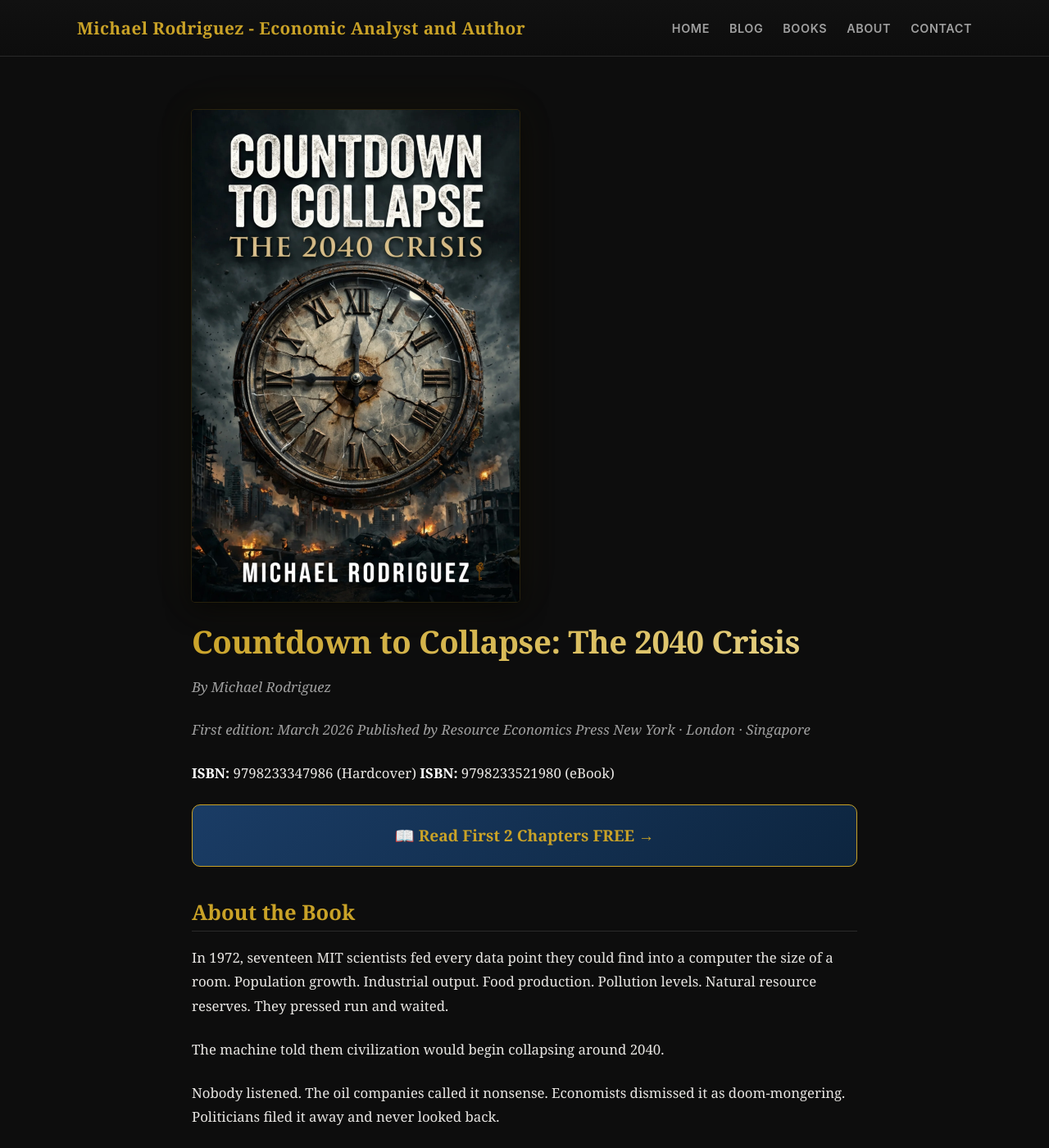
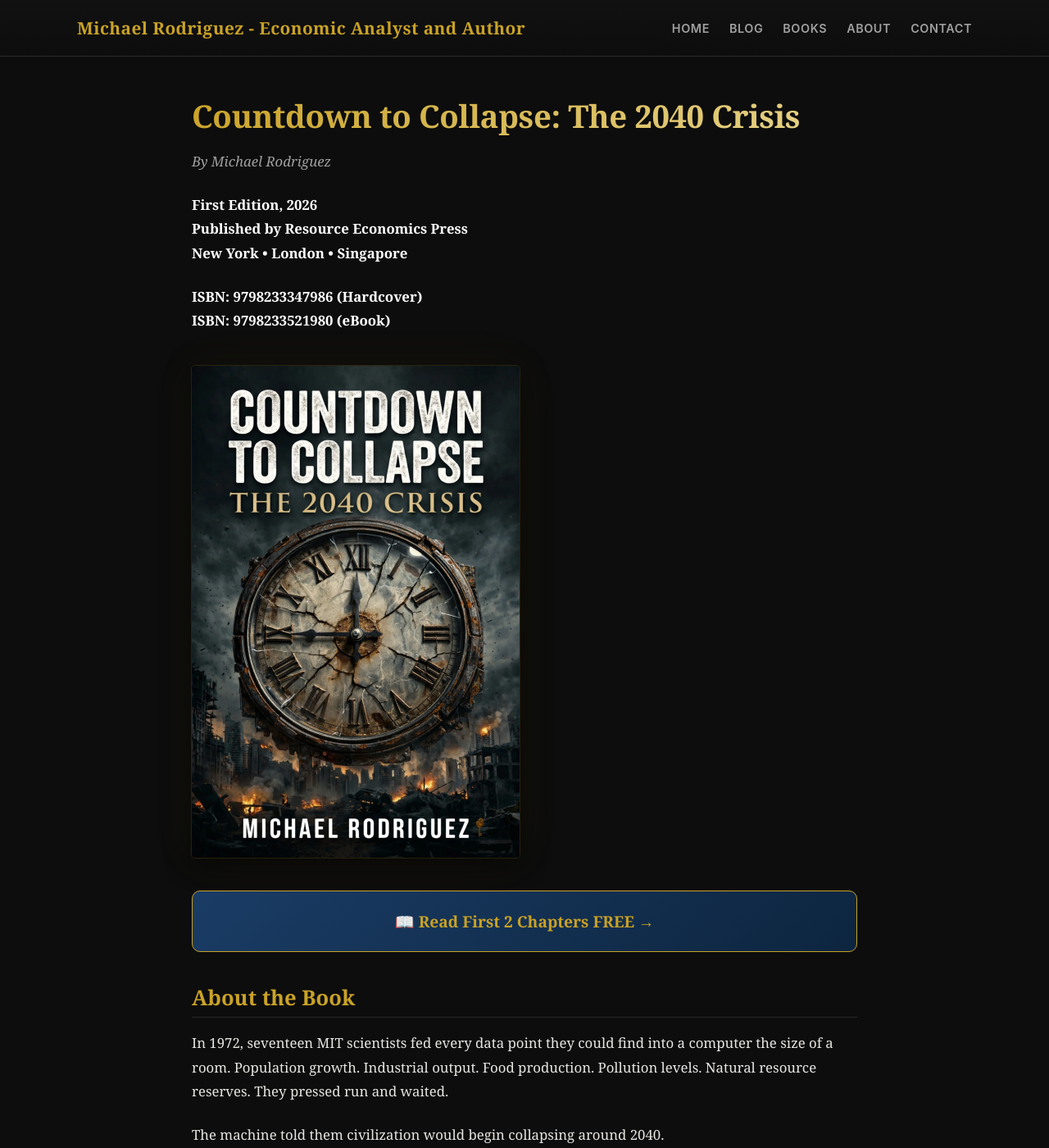
Before and after one commit to Zews123/michael-rodriguez-books, a Jekyll site: the page built from books/Countdown_2040.md, in a window 1280 px wide and 1400 px high. Shown: the whole window at 82% size. Built offline with Jekyll 4.4.1, drawn with Linux system fonts in a browser that asks for light colours; some of the changed text lies outside the part shown.

Commit message:
Align Countdown_2040 book page with Shadows_of_Power template
- Cover: div wrapper with srcset, box-shadow, loading=eager
- Publisher info: bold format matching template
- ISBN: full bold lines
- CSS: remove extra .social-share rule
- Social share: use Jekyll variables instead of hardcoded URLs
- Newsletter: light style with button link (matching template)
- Libraries: h2 heading (not h3)
- Amazon button: 🛒 emoji
- Remove HTML comments, trailing slashes, extra YAML date field
- Remove book:release_date meta tag

Co-authored-by: Copilot <223556219+Copilot@users.noreply.github.com>

```diff
--- a/books/Countdown_2040.md
+++ b/books/Countdown_2040.md
@@ -2,23 +2,20 @@
 layout: default
 title: "Countdown to Collapse | Michael Rodriguez"
 description: "A 1972 computer model predicted civilizational decline by 2040. Fifty years of data prove it right. Examine the evidence."
-canonical_url: "https://michaelrodriguezbooks.com/books/Countdown_2040/"
+canonical_url: "https://michaelrodriguezbooks.com/books/Countdown_2040"
 image: "https://michaelrodriguezbooks.com/assets/images/Countdown_2040.webp"
 author: "Michael Rodriguez"
-date: 2026-03-04
 date_published: "2026-03-04"
 date_modified: "2026-03-04"
 ---
 
-<!-- Preload critical resources -->
 <link rel="preload" href="https://michaelrodriguezbooks.com/assets/images/Countdown_2040.webp" as="image" fetchpriority="high">
 <link rel="preconnect" href="https://fonts.googleapis.com" crossorigin>
 <link rel="preconnect" href="https://www.amazon.com">
 <link rel="dns-prefetch" href="https://www.amazon.com">
 
-<!-- Critical CSS inline -->
 <style>
-.book-btn{background:#1a3c65;color:#fff;padding:10px 16px;border-radius:6px;text-decoration:none;font-weight:700;display:inline-block;text-align:center;min-width:110px;border:0}.book-btn:hover{text-decoration:none;color:#fff;opacity:0.9}.book-btn-amazon{background:#ff9900}.book-btn-apple{background:#000}.book-btn-kobo{background:#1e90ff}.book-btn-bn{background:#2e8b57}.book-btn-smash{background:#ff6347}.book-buttons{display:flex;flex-wrap:wrap;gap:10px;margin-bottom:15px}.social-share a{display:inline-block;margin-right:15px;font-size:24px;text-decoration:none}@media (max-width:768px){.book-buttons{flex-direction:column}.book-btn{width:100%;margin-bottom:5px}}
+.book-btn{background:#1a3c65;color:#fff;padding:10px 16px;border-radius:6px;text-decoration:none;font-weight:700;display:inline-block;text-align:center;min-width:110px;border:0}.book-btn:hover{text-decoration:none;color:#fff;opacity:0.9}.book-btn-amazon{background:#ff9900}.book-btn-apple{background:#000}.book-btn-kobo{background:#1e90ff}.book-btn-bn{background:#2e8b57}.book-btn-smash{background:#ff6347}.book-buttons{display:flex;flex-wrap:wrap;gap:10px;margin-bottom:15px}@media (max-width:768px){.book-buttons{flex-direction:column}.book-btn{width:100%;margin-bottom:5px}}
 </style>
 
 <!-- Open Graph -->
@@ -28,11 +25,10 @@ date_modified: "2026-03-04"
 <meta property="og:image" content="https://michaelrodriguezbooks.com/assets/images/Countdown_2040.webp">
 <meta property="og:image:width" content="400">
 <meta property="og:image:height" content="600">
-<meta property="og:url" content="https://michaelrodriguezbooks.com/books/Countdown_2040/">
+<meta property="og:url" content="https://michaelrodriguezbooks.com/books/Countdown_2040">
 <meta property="og:site_name" content="Michael Rodriguez Books">
 <meta property="book:author" content="Michael Rodriguez">
 <meta property="book:isbn" content="9798233521980">
-<meta property="book:release_date" content="2026-03-04">
 
 <!-- Twitter Cards -->
 <meta name="twitter:card" content="summary_large_image">
@@ -43,21 +39,27 @@ date_modified: "2026-03-04"
 <meta name="twitter:creator" content="@MRodriguezBooks">
 <meta name="twitter:site" content="@MRodriguezBooks">
 
-<img src="https://michaelrodriguezbooks.com/assets/images/Countdown_2040.webp"
-     alt="Countdown to Collapse: The 2040 Crisis by Michael Rodriguez — nonfiction book cover"
-     class="book-cover" width="400" height="600"
-     loading="lazy" decoding="async">
-
 # Countdown to Collapse: The 2040 Crisis
 
 *By Michael Rodriguez*
 
-*First edition: March 2026
-Published by Resource Economics Press
-New York · London · Singapore*
+**First Edition, 2026**
+**Published by Resource Economics Press**
+**New York • London • Singapore**
 
-**ISBN:** 9798233347986 (Hardcover)
-**ISBN:** 9798233521980 (eBook)
+**ISBN: 9798233347986 (Hardcover)**
+**ISBN: 9798233521980 (eBook)**
+
+<div class="book-cover-container" style="text-align: center; margin: 30px 0;">
+<img src="https://michaelrodriguezbooks.com/assets/images/Countdown_2040.webp"
+     srcset="https://michaelrodriguezbooks.com/assets/images/Countdown_2040.webp 400w,
+             https://michaelrodriguezbooks.com/assets/images/Countdown_2040.webp 800w"
+     sizes="(max-width: 600px) 400px, 560px"
+     alt="Countdown to Collapse: The 2040 Crisis by Michael Rodriguez — nonfiction book cover"
+     width="400" height="600"
+     loading="eager" fetchpriority="high" decoding="async"
+     class="book-cover" style="box-shadow: 0 4px 20px rgba(0,0,0,0.15); border-radius: 8px;">
+</div>
 
 <div style="background: linear-gradient(135deg, #1a3c65 0%, #0d253f 100%); padding: 20px 25px; border-radius: 10px; margin: 20px 0; border: 1px solid #c9a227; text-align: center;">
   <a href="{{ site.baseurl }}/books/free-chapter-countdown-2040" style="color: #c9a227; font-size: 1.2rem; font-weight: 700; text-decoration: none;">📖 Read First 2 Chapters FREE →</a>
@@ -119,13 +121,13 @@ His investigative methodology combines academic research with forensic analysis
 ## Get Your Copy Today
 
 <div class="book-buttons">
-  <a href="https://www.amazon.com/dp/B0GR5XB7WR/" class="book-btn book-btn-amazon" target="_blank" rel="noopener noreferrer"><span style="font-size:16px;">📦</span> Amazon</a>
+  <a href="https://www.amazon.com/dp/B0GR5XB7WR/" class="book-btn book-btn-amazon" target="_blank" rel="noopener noreferrer">🛒 Amazon</a>
   <a href="https://books.apple.com/us/book/countdown-to-collapse-the-2040-crisis/id6759903546" class="book-btn book-btn-apple" target="_blank" rel="noopener noreferrer">🍎 Apple Books</a>
   <a href="https://www.kobo.com/us/en/ebook/countdown-to-collapse-the-2040-crisis" class="book-btn book-btn-kobo" target="_blank" rel="noopener noreferrer">📖 Kobo</a>
   <a href="https://www.barnesandnoble.com/w/countdown-to-collapse-michael-rodriguez/1149595212" class="book-btn book-btn-bn" target="_blank" rel="noopener noreferrer">🏪 Barnes & Noble</a>
 </div>
 
-### Libraries & Digital Collections
+## Libraries & Digital Collections
 
 Available through **OverDrive**, **Hoopla**, and **BorrowBox** at participating libraries. Contact your local library to request digital access.
 
@@ -133,20 +135,20 @@ Available through **OverDrive**, **Hoopla**, and **BorrowBox** at participating
 
 <div class="social-share" style="margin:30px 0">
   <p style="margin-bottom:15px;font-weight:600">The countdown is real. Share it before time runs out:</p>
-  <a href="https://twitter.com/intent/tweet?text=A%201972%20computer%20model%20predicted%20civilizational%20collapse%20by%202040.%2050%20years%20of%20data%20say%20it%20was%20right.%20%E2%8F%B3&url=https://michaelrodriguezbooks.com/books/Countdown_2040/&via=MRodriguezBooks" target="_blank" rel="noopener noreferrer" aria-label="Share on Twitter">
-    <svg width="28" height="28" viewBox="0 0 24 24" fill="currentColor" aria-hidden="true"><path d="M22.46 6c-.77.35-1.6.58-2.46.69a4.3 4.3 0 0 0 1.88-2.38 8.59 8.59 0 0 1-2.72 1.04 4.28 4.28 0 0 0-7.32 3.91A12.16 12.16 0 0 1 3 4.79a4.28 4.28 0 0 0 1.32 5.72 4.24 4.24 0 0 1-1.94-.54v.05a4.28 4.28 0 0 0 3.43 4.2 4.27 4.27 0 0 1-1.93.07 4.29 4.29 0 0 0 4 2.97A8.59 8.59 0 0 1 2 19.54a12.13 12.13 0 0 0 6.56 1.92c7.88 0 12.2-6.53 12.2-12.2l-.01-.56A8.72 8.72 0 0 0 23 6.29a8.49 8.49 0 0 1-.54.21z"/></svg>
+  <a href="https://twitter.com/intent/tweet?text=A%201972%20computer%20model%20predicted%20civilizational%20collapse%20by%202040.%2050%20years%20of%20data%20say%20it%20was%20right.%20%E2%8F%B3&url={{ site.url }}{{ site.baseurl }}{{ page.url }}&via=MRodriguezBooks" target="_blank" rel="noopener noreferrer" aria-label="Share on Twitter">
+    <svg width="28" height="28" viewBox="0 0 24 24" fill="currentColor"><path d="M22.46 6c-.77.35-1.6.58-2.46.69a4.3 4.3 0 0 0 1.88-2.38 8.59 8.59 0 0 1-2.72 1.04 4.28 4.28 0 0 0-7.32 3.91A12.16 12.16 0 0 1 3 4.79a4.28 4.28 0 0 0 1.32 5.72 4.24 4.24 0 0 1-1.94-.54v.05a4.28 4.28 0 0 0 3.43 4.2 4.27 4.27 0 0 1-1.93.07 4.29 4.29 0 0 0 4 2.97A8.59 8.59 0 0 1 2 19.54a12.13 12.13 0 0 0 6.56 1.92c7.88 0 12.2-6.53 12.2-12.2l-.01-.56A8.72 8.72 0 0 0 23 6.29a8.49 8.49 0 0 1-.54.21z"/></svg>
   </a>
-  <a href="https://www.facebook.com/sharer/sharer.php?u=https://michaelrodriguezbooks.com/books/Countdown_2040/" target="_blank" rel="noopener noreferrer" aria-label="Share on Facebook">
-    <svg width="28" height="28" viewBox="0 0 24 24" fill="currentColor" aria-hidden="true"><path d="M22 12c0-5.52-4.48-10-10-10S2 6.48 2 12c0 4.99 3.66 9.12 8.44 9.88v-6.99H7.9V12h2.54V9.8c0-2.5 1.49-3.89 3.78-3.89 1.09 0 2.24.2 2.24.2v2.46h-1.26c-1.24 0-1.63.77-1.63 1.56V12h2.78l-.44 2.89h-2.34v6.99C18.34 21.12 22 16.99 22 12z"/></svg>
+  <a href="https://www.facebook.com/sharer/sharer.php?u={{ site.url }}{{ site.baseurl }}{{ page.url }}" target="_blank" rel="noopener noreferrer" aria-label="Share on Facebook">
+    <svg width="28" height="28" viewBox="0 0 24 24" fill="currentColor"><path d="M22 12c0-5.52-4.48-10-10-10S2 6.48 2 12c0 4.99 3.66 9.12 8.44 9.88v-6.99H7.9V12h2.54V9.8c0-2.5 1.49-3.89 3.78-3.89 1.09 0 2.24.2 2.24.2v2.46h-1.26c-1.24 0-1.63.77-1.63 1.56V12h2.78l-.44 2.89h-2.34v6.99C18.34 21.12 22 16.99 22 12z"/></svg>
   </a>
-  <a href="https://www.linkedin.com/shareArticle?mini=true&url=https://michaelrodriguezbooks.com/books/Countdown_2040/&title=Countdown%20to%20Collapse%3A%20The%202040%20Crisis%20by%20Michael%20Rodriguez" target="_blank" rel="noopener noreferrer" aria-label="Share on LinkedIn">
-    <svg width="28" height="28" viewBox="0 0 24 24" fill="currentColor" aria-hidden="true"><path d="M19 3a2 2 0 0 1 2 2v14a2 2 0 0 1-2 2H5a2 2 0 0 1-2-2V5a2 2 0 0 1 2-2h14m-.5 15.5v-5.3a3.26 3.26 0 0 0-3.26-3.26c-.85 0-1.84.52-2.32 1.3v-1.11h-2.79v8.37h2.79v-4.93c0-.77.62-1.4 1.39-1.4a1.4 1.4 0 0 1 1.4 1.4v4.93h2.79M6.88 8.56a1.68 1.68 0 0 0 1.68-1.68c0-.93-.75-1.69-1.68-1.69a1.69 1.69 0 0 0-1.69 1.69c0 .93.76 1.68 1.69 1.68m1.39 9.94v-8.37H5.5v8.37h2.77z"/></svg>
+  <a href="https://www.linkedin.com/shareArticle?mini=true&url={{ site.url }}{{ site.baseurl }}{{ page.url }}&title=Countdown%20to%20Collapse%3A%20The%202040%20Crisis%20by%20Michael%20Rodriguez" target="_blank" rel="noopener noreferrer" aria-label="Share on LinkedIn">
+    <svg width="28" height="28" viewBox="0 0 24 24" fill="currentColor"><path d="M19 3a2 2 0 0 1 2 2v14a2 2 0 0 1-2 2H5a2 2 0 0 1-2-2V5a2 2 0 0 1 2-2h14m-.5 15.5v-5.3a3.26 3.26 0 0 0-3.26-3.26c-.85 0-1.84.52-2.32 1.3v-1.11h-2.79v8.37h2.79v-4.93c0-.77.62-1.4 1.39-1.4a1.4 1.4 0 0 1 1.4 1.4v4.93h2.79M6.88 8.56a1.68 1.68 0 0 0 1.68-1.68c0-.93-.75-1.69-1.68-1.69a1.69 1.69 0 0 0-1.69 1.69c0 .93.76 1.68 1.69 1.68m1.39 9.94v-8.37H5.5v8.37h2.77z"/></svg>
   </a>
-  <a href="https://www.reddit.com/submit?url=https://michaelrodriguezbooks.com/books/Countdown_2040/&title=Countdown%20to%20Collapse%3A%20The%202040%20Crisis" target="_blank" rel="noopener noreferrer" aria-label="Share on Reddit">
-    <svg width="28" height="28" viewBox="0 0 24 24" fill="currentColor" aria-hidden="true"><path d="M14.5 15.41c.08.08.08.22 0 .3-.65.65-1.89.7-2.5.7s-1.85-.05-2.5-.7a.21.21 0 0 1 0-.3.21.21 0 0 1 .3 0c.39.39 1.22.53 2.2.53s1.81-.14 2.2-.53a.21.21 0 0 1 .3 0zM9.74 13c0-.55.45-1 1-1s1 .45 1 1-.45 1-1 1-1-.45-1-1zm4.52-1c-.55 0-1 .45-1 1s.45 1 1 1 1-.45 1-1-.45-1-1-1zM22 12c0 5.52-4.48 10-10 10S2 17.52 2 12 6.48 2 12 2s10 4.48 10 10zm-3.87-1.14c-.55 0-1.05.24-1.41.6-.98-.54-2.24-.87-3.62-.93l.87-2.79 2.04.47c0 .55.45 1 1 1s1-.45 1-1-.45-1-1-1c-.38 0-.71.22-.87.54l-2.33-.54a.22.22 0 0 0-.26.15l-.98 3.15c-1.44.05-2.75.38-3.76.93a2 2 0 0 0-1.41-.6 2 2 0 0 0-2 2c0 .77.44 1.44 1.09 1.76-.03.22-.05.44-.05.67 0 2.65 3.14 4.8 7.01 4.8s7.01-2.15 7.01-4.8c0-.23-.02-.45-.06-.67.64-.32 1.08-.99 1.08-1.76a2 2 0 0 0-1.35-1.89z"/></svg>
+  <a href="https://www.reddit.com/submit?url={{ site.url }}{{ site.baseurl }}{{ page.url }}&title=Countdown%20to%20Collapse%3A%20The%202040%20Crisis" target="_blank" rel="noopener noreferrer" aria-label="Share on Reddit">
+    <svg width="28" height="28" viewBox="0 0 24 24" fill="currentColor"><path d="M14.5 15.41c.08.08.08.22 0 .3-.65.65-1.89.7-2.5.7s-1.85-.05-2.5-.7a.21.21 0 0 1 0-.3.21.21 0 0 1 .3 0c.39.39 1.22.53 2.2.53s1.81-.14 2.2-.53a.21.21 0 0 1 .3 0zM9.74 13c0-.55.45-1 1-1s1 .45 1 1-.45 1-1 1-1-.45-1-1zm4.52-1c-.55 0-1 .45-1 1s.45 1 1 1 1-.45 1-1-.45-1-1-1zM22 12c0 5.52-4.48 10-10 10S2 17.52 2 12 6.48 2 12 2s10 4.48 10 10zm-3.87-1.14c-.55 0-1.05.24-1.41.6-.98-.54-2.24-.87-3.62-.93l.87-2.79 2.04.47c0 .55.45 1 1 1s1-.45 1-1-.45-1-1-1c-.38 0-.71.22-.87.54l-2.33-.54a.22.22 0 0 0-.26.15l-.98 3.15c-1.44.05-2.75.38-3.76.93a2 2 0 0 0-1.41-.6 2 2 0 0 0-2 2c0 .77.44 1.44 1.09 1.76-.03.22-.05.44-.05.67 0 2.65 3.14 4.8 7.01 4.8s7.01-2.15 7.01-4.8c0-.23-.02-.45-.06-.67.64-.32 1.08-.99 1.08-1.76a2 2 0 0 0-1.35-1.89z"/></svg>
   </a>
-  <a href="https://pinterest.com/pin/create/button/?url=https://michaelrodriguezbooks.com/books/Countdown_2040/&media=https://michaelrodriguezbooks.com/assets/images/Countdown_2040.webp&description=Countdown%20to%20Collapse%3A%20The%202040%20Crisis%20by%20Michael%20Rodriguez" target="_blank" rel="noopener noreferrer" aria-label="Share on Pinterest">
-    <svg width="28" height="28" viewBox="0 0 24 24" fill="currentColor" aria-hidden="true"><path d="M9.04 21.54c.96.29 1.93.46 2.96.46a10 10 0 0 0 10-10A10 10 0 0 0 12 2 10 10 0 0 0 2 12c0 4.25 2.67 7.9 6.44 9.34-.09-.78-.18-2.07.04-2.96.2-.81 1.28-5.43 1.28-5.43s-.33-.65-.33-1.62c0-1.52.88-2.65 1.98-2.65.93 0 1.38.7 1.38 1.54 0 .94-.6 2.35-.91 3.65-.26 1.1.55 1.99 1.63 1.99 1.96 0 3.47-2.07 3.47-5.05 0-2.64-1.9-4.49-4.61-4.49-3.14 0-4.99 2.36-4.99 4.8 0 .95.37 1.97.82 2.52a.33.33 0 0 1 .08.32c-.08.35-.28 1.1-.32 1.25-.05.2-.16.24-.37.15-1.38-.64-2.24-2.66-2.24-4.29 0-3.47 2.52-6.65 7.28-6.65 3.83 0 6.8 2.73 6.8 6.38 0 3.8-2.39 6.86-5.72 6.86-1.12 0-2.17-.58-2.52-1.27l-.69 2.61z"/></svg>
+  <a href="https://pinterest.com/pin/create/button/?url={{ site.url }}{{ site.baseurl }}{{ page.url }}&media={{ site.url }}{{ site.baseurl }}/assets/images/Countdown_2040.webp&description=Countdown%20to%20Collapse%3A%20The%202040%20Crisis%20by%20Michael%20Rodriguez" target="_blank" rel="noopener noreferrer" aria-label="Share on Pinterest">
+    <svg width="28" height="28" viewBox="0 0 24 24" fill="currentColor"><path d="M9.04 21.54c.96.29 1.93.46 2.96.46a10 10 0 0 0 10-10A10 10 0 0 0 12 2 10 10 0 0 0 2 12c0 4.25 2.67 7.9 6.44 9.34-.09-.78-.18-2.07.04-2.96.2-.81 1.28-5.43 1.28-5.43s-.33-.65-.33-1.62c0-1.52.88-2.65 1.98-2.65.93 0 1.38.7 1.38 1.54 0 .94-.6 2.35-.91 3.65-.26 1.1.55 1.99 1.63 1.99 1.96 0 3.47-2.07 3.47-5.05 0-2.64-1.9-4.49-4.61-4.49-3.14 0-4.99 2.36-4.99 4.8 0 .95.37 1.97.82 2.52a.33.33 0 0 1 .08.32c-.08.35-.28 1.1-.32 1.25-.05.2-.16.24-.37.15-1.38-.64-2.24-2.66-2.24-4.29 0-3.47 2.52-6.65 7.28-6.65 3.83 0 6.8 2.73 6.8 6.38 0 3.8-2.39 6.86-5.72 6.86-1.12 0-2.17-.58-2.52-1.27l-.69 2.61z"/></svg>
   </a>
 </div>
 
@@ -154,13 +156,12 @@ Available through **OverDrive**, **Hoopla**, and **BorrowBox** at participating
 
 Stay informed about Rodriguez's latest investigations and upcoming books:
 
-<div style="background-color: #1a1a1a; padding: 25px; border-radius: 8px; margin: 30px 0; border: 1px solid #2a2a2a;">
-  <h3 style="margin-top: 0; color: #c9a227;">Get Exclusive Updates</h3>
+<div style="background-color: #f9f9fb; padding: 25px; border-radius: 8px; margin: 30px 0; border: 1px solid #ddd;">
+  <h3 style="margin-top: 0; color: #1a3c65;">Get Exclusive Updates</h3>
   <p>Join thousands of readers receiving exclusive analysis on civilizational risk, economic systems, and the hidden forces shaping our future.</p>
-  <script async data-uid="b2a1614bc4" src="https://michael-rodriguez.kit.com/b2a1614bc4/index.js"></script>
+  <a href="https://michael-rodriguez.kit.com/b2a1614bc4" style="background:#1a3c65;color:#fff;padding:12px 24px;border-radius:6px;text-decoration:none;font-weight:700;display:inline-block">Subscribe Now</a>
 </div>
 
-<!-- JSON-LD Schema -->
 <script type="application/ld+json">
 {
   "@context": "https://schema.org",
@@ -168,7 +169,7 @@ Stay informed about Rodriguez's latest investigations and upcoming books:
     {
       "@type": "WebPage",
       "@id": "https://michaelrodriguezbooks.com/books/Countdown_2040/#webpage",
-      "url": "https://michaelrodriguezbooks.com/books/Countdown_2040/",
+      "url": "https://michaelrodriguezbooks.com/books/Countdown_2040",
       "name": "Countdown to Collapse | Michael Rodriguez",
       "description": "A 1972 computer model predicted civilizational decline by 2040. Fifty years of data prove it right. Examine the evidence.",
       "datePublished": "2026-03-04",
@@ -201,7 +202,7 @@ Stay informed about Rodriguez's latest investigations and upcoming books:
       "genre": ["Environmental Policy", "Future Studies", "Macroeconomics"],
       "description": "A 1972 computer model predicted civilizational decline by 2040. Fifty years of data prove it right. Examine the evidence.",
       "image": "https://michaelrodriguezbooks.com/assets/images/Countdown_2040.webp",
-      "url": "https://michaelrodriguezbooks.com/books/Countdown_2040/",
+      "url": "https://michaelrodriguezbooks.com/books/Countdown_2040",
       "offers": [
         {
           "@type": "Offer",
```
